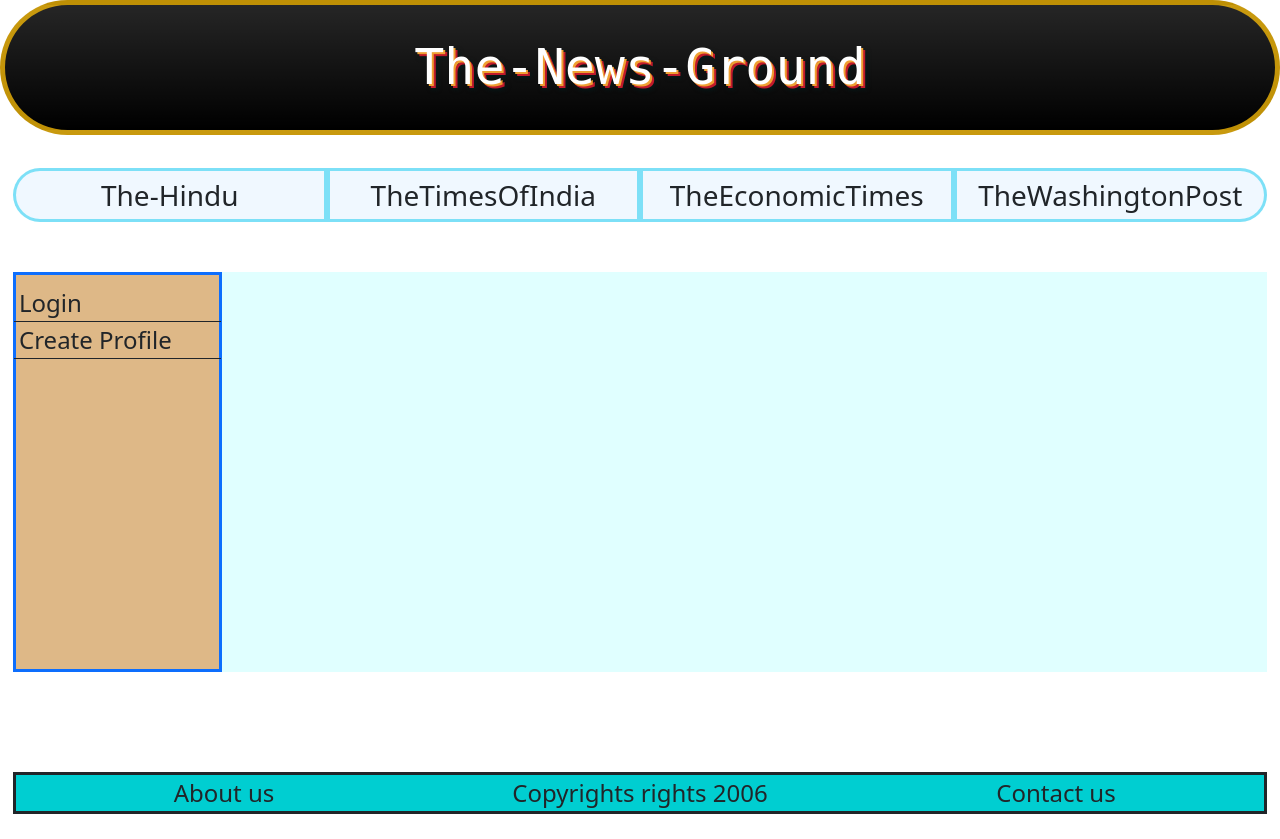
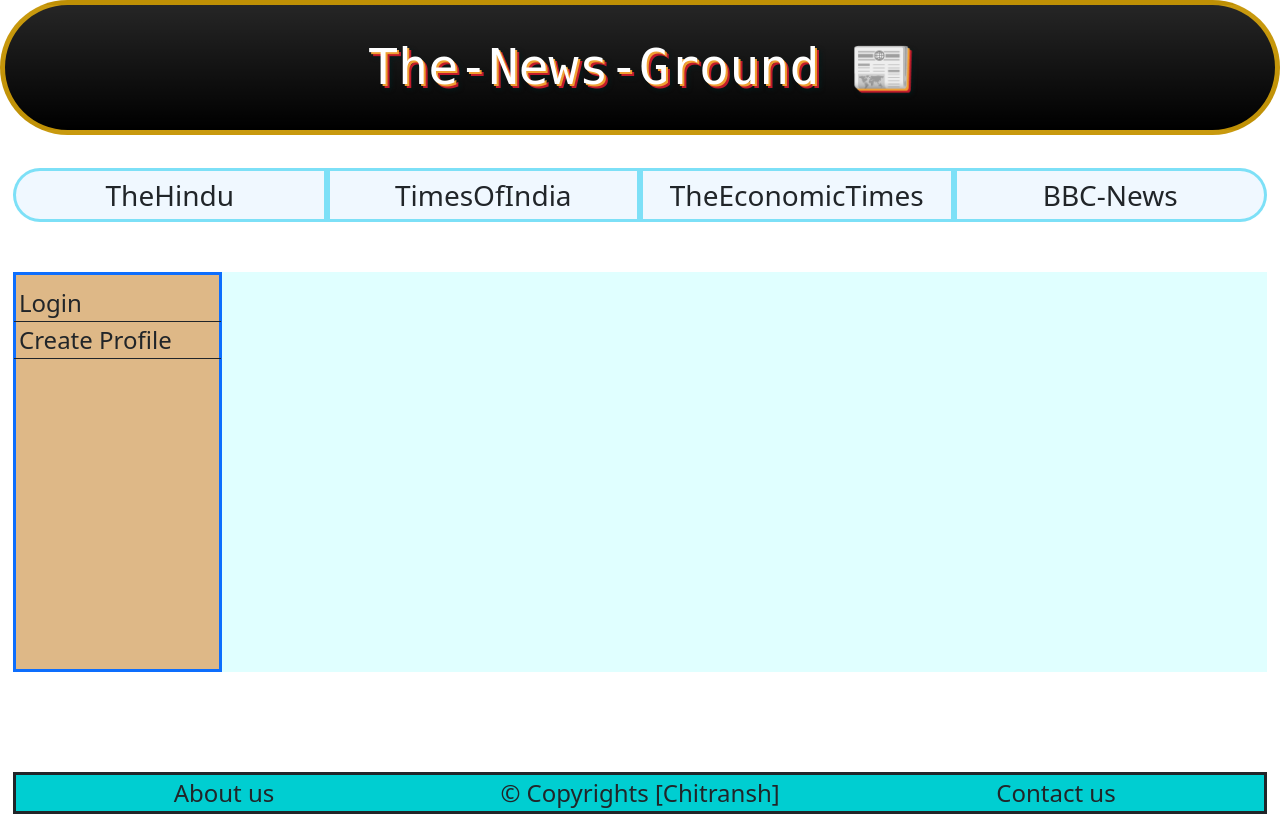
Before and after one commit to chitranshcodes/TheNewsGround, a Flask app: page / in a window 1280 px wide. Run offline with Flask 3, Linux system fonts and the light colour scheme.

Commit message:
UI styled a bit

```diff
--- a/Templates/layout.html
+++ b/Templates/layout.html
@@ -16,15 +16,14 @@
 <body>
     <div
         class="container-fluid bg-black bg-gradient heading rounded-pill border border-warning border-5 mb-2 border-opacity-75">
-        The-News-Ground
+         The-News-Ground 📰
     </div>
     <div class="container-fluid">
         <div class="row">
-            <div class="col nav-link fs-3 border border-info border-3 border-opacity-50 rounded-start-5">The-Hindu</div>
-            <div class="col nav-link fs-3 border border-info border-3 border-opacity-50">TheTimesOfIndia</div>
+            <div class="col nav-link fs-3 border border-info border-3 border-opacity-50 rounded-start-5">TheHindu</div>
+            <div class="col nav-link fs-3 border border-info border-3 border-opacity-50">TimesOfIndia</div>
             <div class="col nav-link fs-3 border border-info border-3 border-opacity-50">TheEconomicTimes</div>
-            <div class="col nav-link fs-3 border border-info border-3 border-opacity-50 rounded-end-5">TheWashingtonPost
-            </div>
+            <div class="col nav-link fs-3 border border-info border-3 border-opacity-50 rounded-end-5">BBC-News</div>
         </div>
     </div>
     <div class="container-fluid">
@@ -41,7 +40,7 @@
 
         <div class="row footer border border-dark border-3">
             <div class="col-4">About us</div>
-            <div class="col-4">Copyrights rights 2006</div>
+            <div class="col-4">© Copyrights [Chitransh]</div>
             <div class="col-4">Contact us</div>
         </div>
 
```
Also changed, not shown: static/style.css (line endings or trailing spaces).
